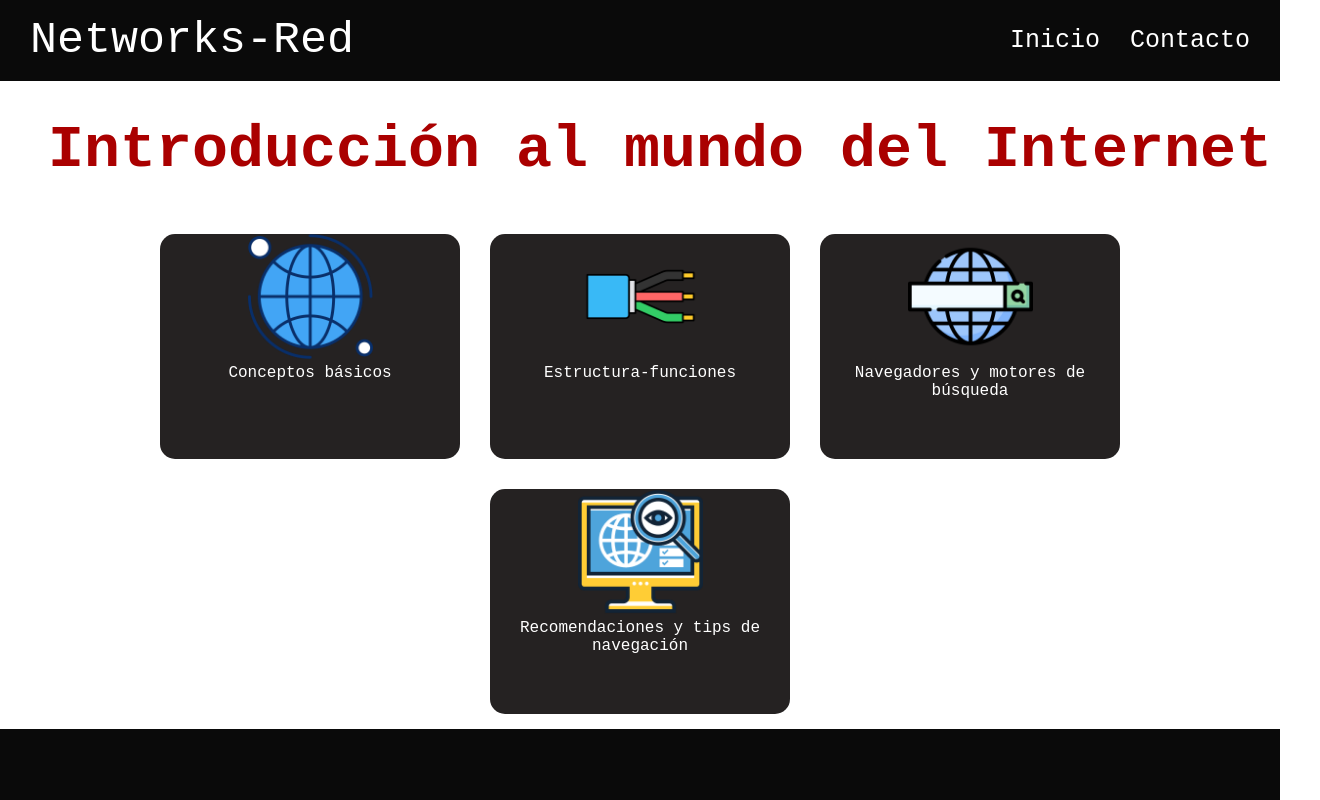
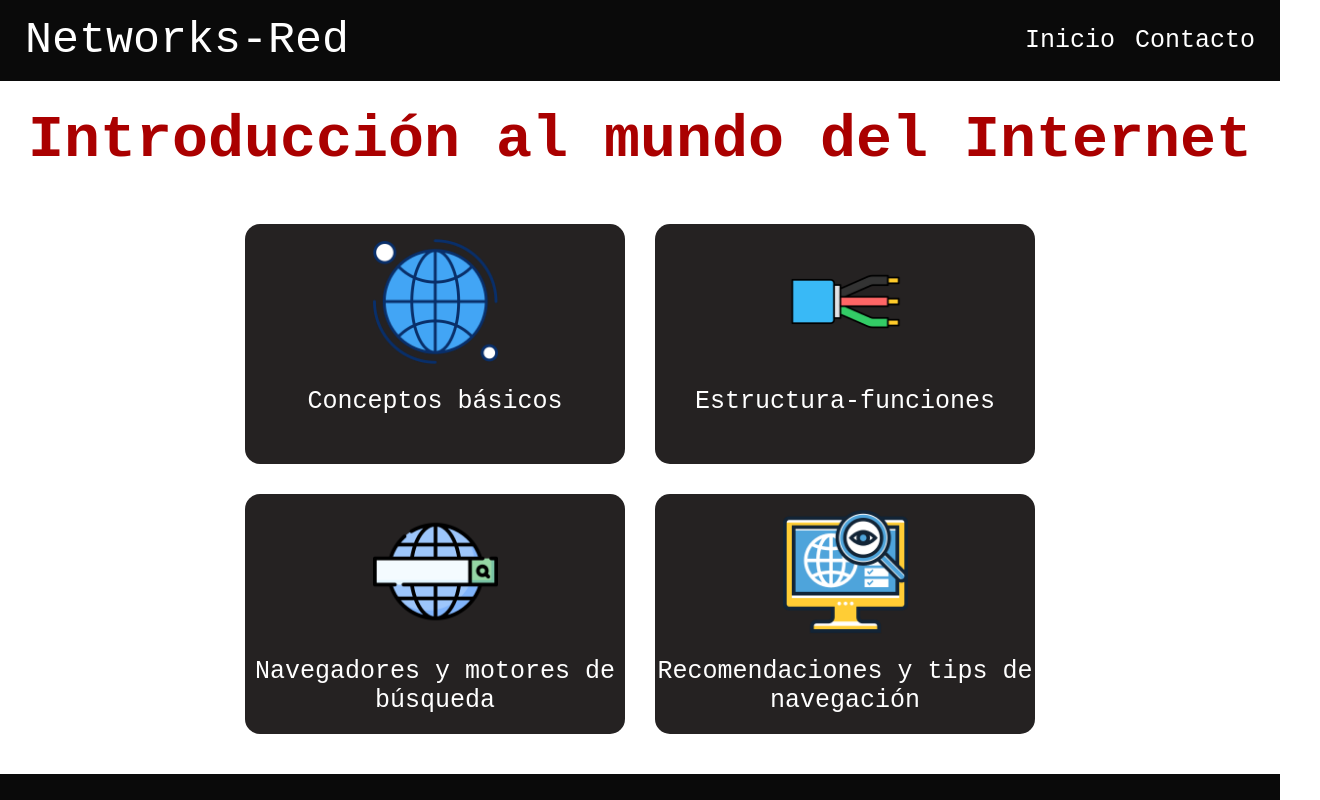
Before and after one commit to rodriguezmldo/Networks-red, a plain HTML site: page index.html in a window 1280 px wide. Shown: the top 800 px of the page, 1320 px wide, since content can reach past the window. Drawn offline with Linux system fonts and the light colour scheme.

Commit message:
Cambios finales index

```diff
--- a/CSS/style-index.css
+++ b/CSS/style-index.css
@@ -24,21 +24,20 @@ text-decoration: none;
 .nav a{
     color: #fff;
     font-size: 25px;
-    margin: 0 15px;
+    margin: 0 10px;
 }
 .nav__network-red, .nav__network-red a{
-    flex-grow: 1;
+    flex-grow: 1.1;
     font-size: 45px;
 }
 /* DISEÑO DEL TITULO */
 .titulo{
     display: flex;
     justify-content: center;
-    padding: 20px;
+    padding: 10px;
     margin: 15px 0;
     text-align: center;
     font-size: 30px;
-    width: 100%;
     color: #a00;
     flex-flow: row wrap;
 }
@@ -48,12 +47,13 @@ text-decoration: none;
     display: flex;
     flex-flow: row wrap;
     justify-content: center;
+    margin: 25px 10%;
 }
 .contenido__conceptos, .contenido__estructura,
 .contenido__navegadores, .contenido__navegacion{
-    display:block;
-    width: 300px;
-    height: 225px;
+    display:inline-block;
+    width: 380px;
+    height: 240px;
     background-color: rgb(37, 34, 34);
     margin: 15px;
     text-align: center;
@@ -61,9 +61,13 @@ text-decoration: none;
 }
 .contenido a{
     color: #fff;
+    font-size: 25px;
+    margin: 0;
+    text-align: center;
 }
 .contenido img{
     height: 125px;
+    padding: 15px;
 }
 
 /* DISEÑO DEL FOOTER */
```
